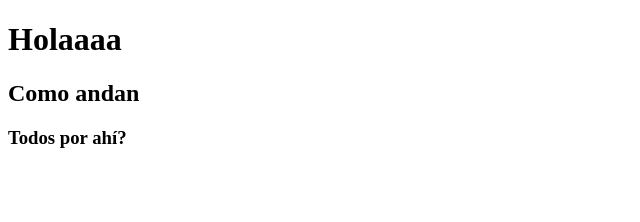
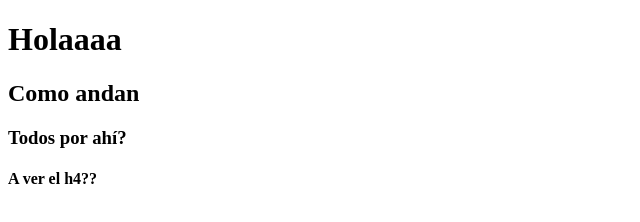
Before and after one commit to javito72/Nueva-prueba-gitHub-VSC, a plain HTML site: page index.html in a window 1280 px wide. Shown: the whole page, without its empty margins (0-640 px from the left). Drawn offline with Linux system fonts and the light colour scheme.

Commit message:
segundo commit

```diff
--- a/index.html
+++ b/index.html
@@ -15,5 +15,8 @@
     <h3>
         Todos por ahí?
     </h3>
+    <h4>
+        A ver el h4??
+    </h4>
 </body>
 </html>
```
